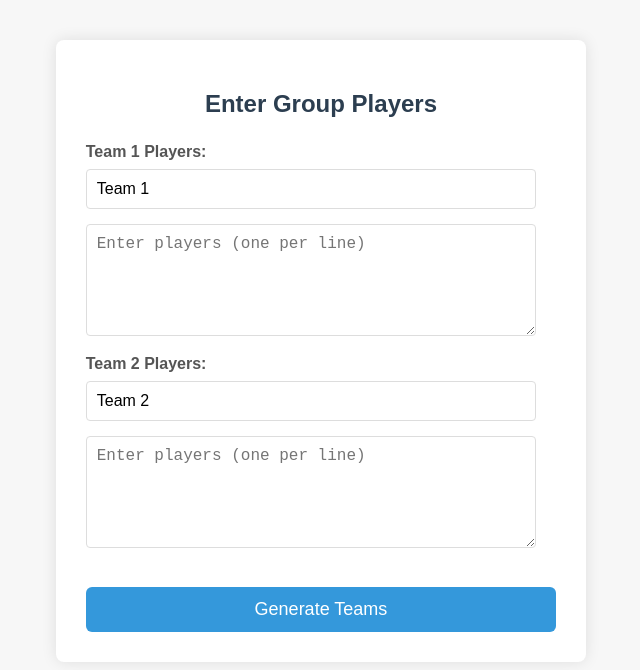
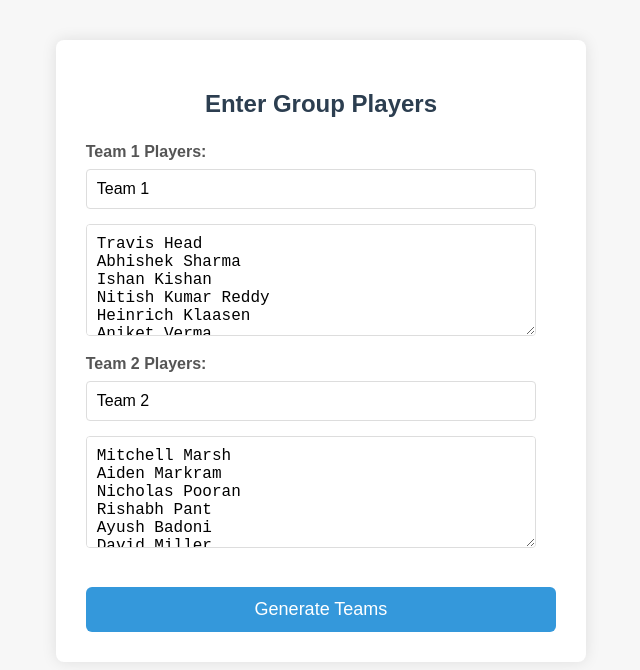
Before and after one commit to pawarvishwanath/pawarvishwanath.github.io, a plain HTML site: page index.html in a window 1280 px wide. Shown: the whole page, without its empty margins (319-959 px from the left). Drawn offline with Linux system fonts and the light colour scheme.

Commit message:
Update index.html

```diff
--- a/index.html
+++ b/index.html
@@ -164,7 +164,7 @@
         <div>
             <label for="group1Name">Team 1 Players:</label>
             <input type="text" id="group1Name" value="Team 1">
-            <textarea id="group1players" rows="5" placeholder="Enter players (one per line)" value="Travis Head
+            <textarea id="group1players" rows="5" placeholder="Enter players (one per line)" value="">Travis Head
 Abhishek Sharma
 Ishan Kishan
 Nitish Kumar Reddy
@@ -174,13 +174,13 @@ Abhinav Manohar
 Pat Cummins
 Simranjeet Singh
 Harshal Patel
-Mohammed Shami"></textarea>
+Mohammed Shami</textarea>
         </div>
 
         <div>
             <label for="group2Name">Team 2 Players:</label>
             <input type="text" id="group2Name" value="Team 2">
-            <textarea id="group2players" rows="5" placeholder="Enter players (one per line)" value="Mitchell Marsh
+            <textarea id="group2players" rows="5" placeholder="Enter players (one per line)" value="">Mitchell Marsh
 Aiden Markram
 Nicholas Pooran
 Rishabh Pant
@@ -190,7 +190,7 @@ Prince Yadav
 Digvesh Rathi
 Shahbaz Ahmed
 Shardul Thakur
-Ravi Bishnoi"></textarea>
+Ravi Bishnoi</textarea>
         </div>
 
         <button onclick="generateTeams()">Generate Teams</button>
```
